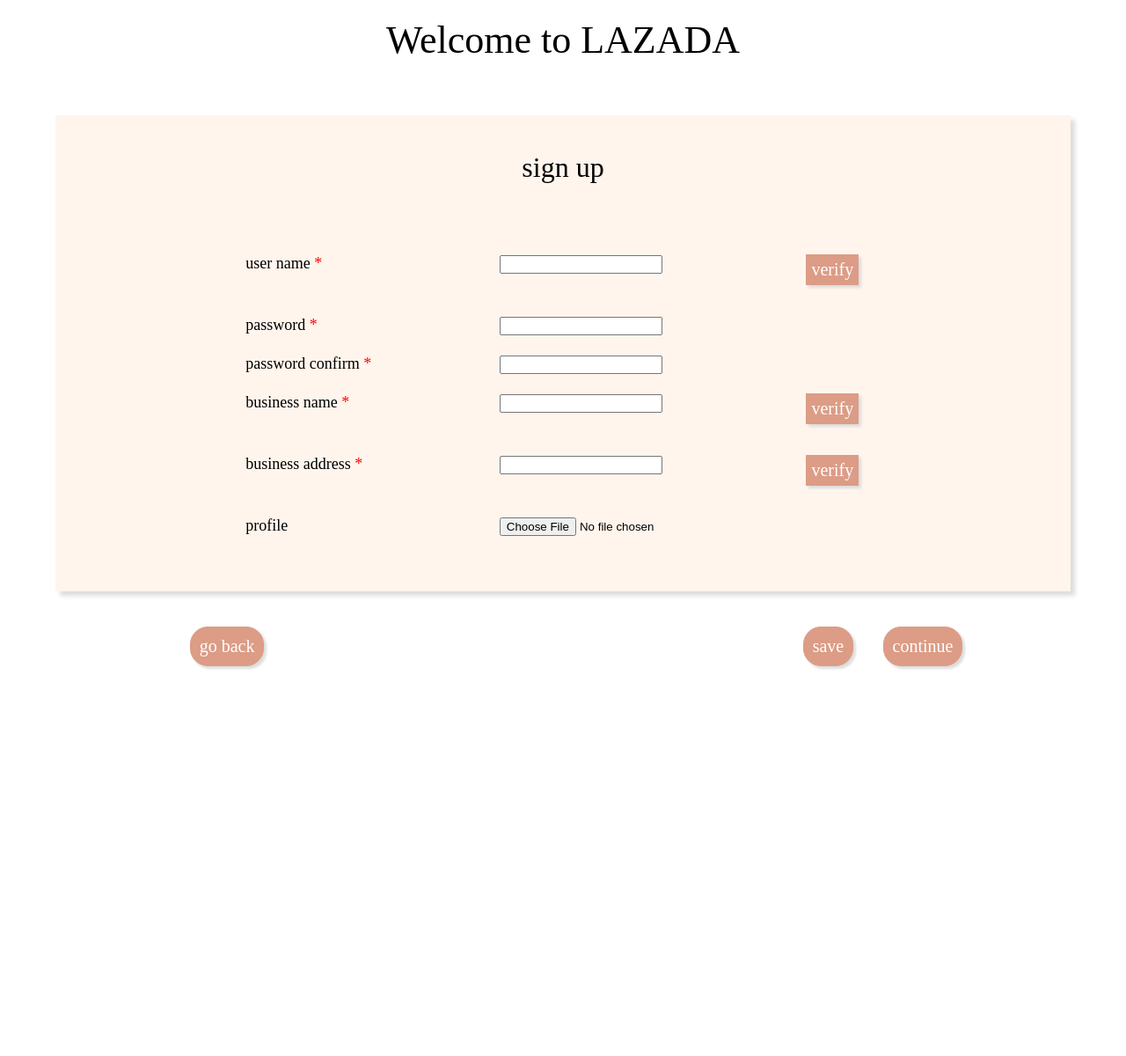
After one commit to luuductrung1234/cosc2430-assignment-2, a PHP site: page /registerVendor.html in a window 1280 px wide. The commit adds this page. Shown: the whole page at 88% size. Run offline with PHP 8.4, Linux system fonts and the light colour scheme.

Commit message:
register vendor

```diff
--- /dev/null
+++ b/css/registerVendor.css
@@ -0,0 +1,103 @@
+.color_red{
+  color: red;}
+.register_form{
+  font-size: var(--font-text);
+}
+.register_verify{
+  border: 1px solid var(--color-lighter);
+  background-color: var(--color-lighter);
+  border-radius: 0;
+  padding: 5px;
+  color: white;
+  box-shadow: 3px 3px 3px #ddd;
+  cursor: pointer;}
+.register_verify:hover{
+  transform: none;
+}
+.register_vendor_button{
+  padding:10px;
+  border-radius: 1em;
+
+}
+
+
+@media (min-width:1024px) {
+  .register_form{
+    width: calc(80%);
+    padding: 40px 0px
+  }
+
+  .register{
+    display: grid;
+    grid-template-columns: 4fr 4fr 2fr;
+    grid-template-rows: 1fr 1fr;
+    justify-items: start;
+
+  }
+  .register_alert{
+    grid-column: -3/-2;
+  }
+  #register_vendor_button{
+    display: grid;
+    grid-template-columns: 8fr 1fr 1fr;
+    justify-items: start;
+
+
+  }
+
+  #register_gobackbutton{
+    margin-left: 30px;
+  }
+  .register_label{
+    margin-left: 100px;
+  }
+  .register_input,.register_alert{
+    margin-left: 20px;
+  }
+
+
+
+  }
+  @media (max-width:1023px) {
+    #register_container #register_vendor_heading{
+      padding: 50px;
+    }
+    .register_form{
+
+      width: 70%;
+      margin-left: 150px;
+    }
+    .register{
+      display: grid;
+      grid-template-columns: 1fr 1fr;
+      grid-template-rows: 1fr 1fr 1fr;
+
+    }
+    .register_label{
+      grid-column: 1/-1;
+    }
+
+
+    #register_vendor_button{
+      display: grid;
+      grid-template-columns: 8fr 1fr 1fr;
+      justify-items: start;
+      margin-bottom: 50px;
+    }
+    .register_vendor_button{
+      margin: 0 10px
+    }
+    #register_continuebutton{
+      margin-right: 50px;
+    }
+    #register_gobackbutton{
+      margin-left: 50px;
+    }
+
+
+
+
+
+
+
+  }
--- a/css/style.css
+++ b/css/style.css
@@ -1,5 +1,6 @@
 /* css link */
 @import url(./register.css);
+@import url(./registerVendor.css);
 
 
 
@@ -76,6 +77,26 @@
 }
 
 
+/* button  */
+
+button{
+  padding:20px;
+  border: 1px solid var(--color-lighter);
+  border-radius: 2em;
+  background-color: var(--color-lighter);
+  color: white;
+  font-size: var(--font-larger);
+  cursor: pointer;
+  box-shadow: 3px 3px 3px #ddd;
+
+}
+button:hover{
+  transform: translateY(-5px);
+  transition: all 0.4s;
+  box-shadow: 5px 5px 3px #ddd;
+
+}
+
 
 
 
--- /dev/null
+++ b/registerVendor.html
@@ -0,0 +1,160 @@
+<!DOCTYPE html>
+<html lang="en">
+<head>
+  <meta charset="UTF-8">
+  <meta http-equiv="X-UA-Compatible" content="IE=edge">
+  <meta name="viewport" content="width=device-width, initial-scale=1.0">
+  <title>Document</title>
+  <link rel="stylesheet" href="./css/style.css">
+</head>
+<body>
+  <header>
+    <nav>
+      <!-- nav -->
+    </nav>
+  </header>
+  <main id="register_main">
+    <h2>
+      Welcome to LAZADA
+    </h2>
+    <section id="register_container" >
+
+      <h3 id="register_vendor_heading">
+        sign up
+      </h3>
+      <div class="register_form">
+        <form action="#" method="post" >
+          <div class="register">
+            <div class="register_label">
+              user name
+              <span class="color_red">*</span>
+            </div>
+            <div class="register_input">
+              <input type="text" name="username" id="username">
+            </div>
+            <div>
+              <button class="register_verify">
+                verify
+              </button>
+            </div>
+            <div class="register_alert">
+
+
+            </div>
+          </div>
+
+            <div class="register">
+              <div class="register_label">
+                password
+                <span class="color_red">*</span>
+              </div>
+              <div class="register_input">
+                <input type="text" name="username" id="username">
+              </div>
+              <div class="register_alert">
+
+              </div>
+          </div>
+
+          <div class="register">
+            <div class="register_label">
+              password confirm
+              <span class="color_red">*</span>
+            </div>
+            <div class="register_input">
+              <input type="text" name="username" id="username">
+            </div>
+            <div class="register_alert">
+
+            </div>
+          </div>
+
+          <div class="register">
+            <div class="register_label">
+              business name
+              <span class="color_red">*</span>
+            </div>
+            <div class="register_input">
+              <input type="text" name="username" id="username">
+            </div>
+            <div>
+              <button class="register_verify">
+                verify
+              </button>
+            </div>
+            <div class="register_alert">
+
+            </div>
+
+          </div>
+
+          <div class="register">
+            <div class="register_label">
+              business address
+              <span class="color_red">*</span>
+            </div>
+            <div class="register_input">
+              <input type="text" name="username" id="username">
+            </div>
+            <div>
+              <button class="register_verify">
+                verify
+              </button>
+            </div>
+            <div class="register_alert">
+
+            </div>
+
+          </div>
+          <div class="register">
+            <div class="register_label">
+              profile
+            </div>
+            <div class="register_input">
+              <input type="file" name="register_profile" id="register_profile">
+            </div>
+            <div class="register_alert">
+
+            </div>
+
+          </div>
+
+
+
+
+
+
+
+        </form>
+
+
+
+
+
+    </section>
+    </div>
+    <div id="register_vendor_button">
+      <button class="register_vendor_button" id="register_gobackbutton">
+        go back
+      </button>
+
+      <button class="register_vendor_button">
+        save
+      </button>
+      <button class="register_vendor_button" id="register_continuebutton">
+        continue
+      </button>
+
+
+    </div>
+
+
+
+
+
+  </main>
+  <footer>
+    <!-- footer -->
+  </footer>
+</body>
+</html>
```
Also changed, not shown: register.html (renamed from register.php).
